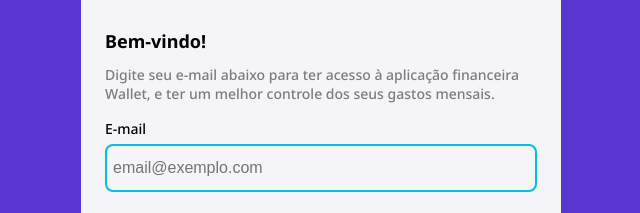
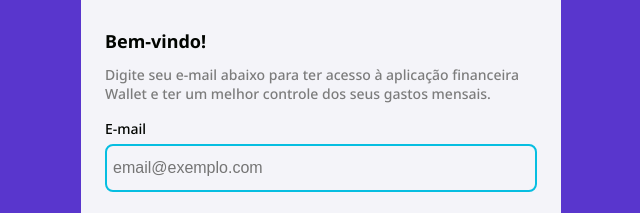
Before and after one commit to davif13/wallet-app-frontend, a plain HTML site: page index.html in a window 1280 px wide. Shown: the part 255-468 px from the top of the page, 319-959 px from the left. Drawn offline with Linux system fonts and the light colour scheme.

Commit message:
new: readme

```diff
--- a/index.html
+++ b/index.html
@@ -15,7 +15,7 @@
         <img class="logo" src="assets/icon/logo.png" />
         <h3 class="full-width text-left mt larger">Bem-vindo!</h3>
         <p class="mt small">Digite seu e-mail abaixo para ter acesso à aplicação financeira
-          Wallet, e ter um melhor controle dos seus gastos mensais.
+          Wallet e ter um melhor controle dos seus gastos mensais.
         </p>
         <label class="mt" for="input-email">E-mail</label>
         <input placeholder="email@exemplo.com" class="mt smaller" id="input-email" type="email" name="input-email" />
```
Also changed, not shown: 1 other file.
